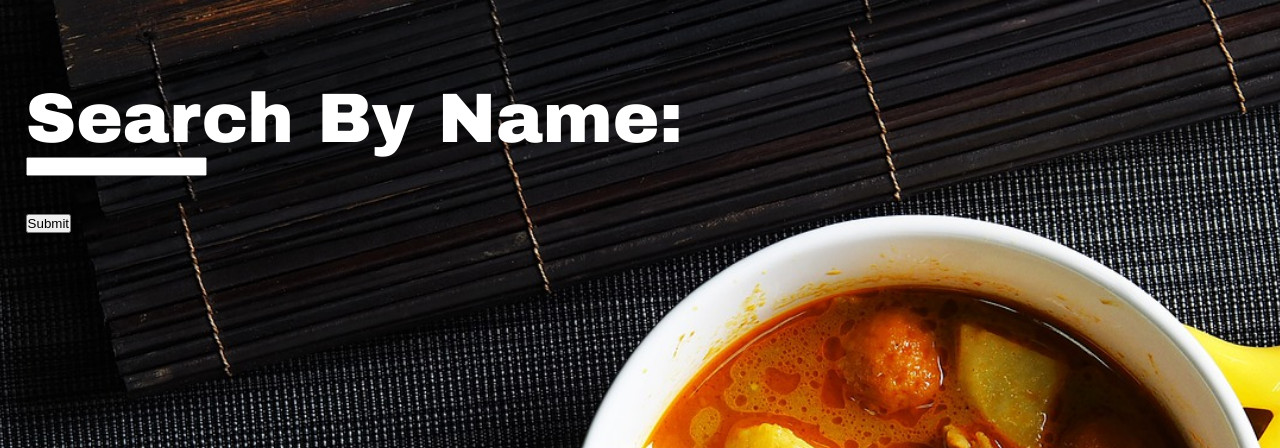
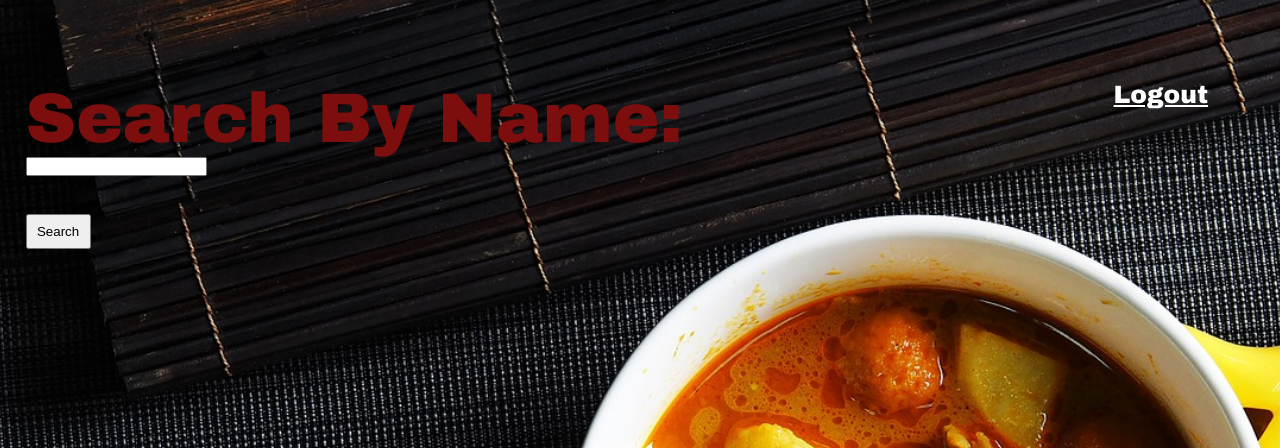
Before and after one commit to kat9897/Seasoning-Shack, a PHP site: page /search.php in a window 1280 px wide. Shown: the top 448 px of the page. Run offline with PHP 8.4, Linux system fonts and the light colour scheme.

Commit message:
Add files via upload

```diff
--- a/search.php
+++ b/search.php
@@ -9,11 +9,20 @@ if(ISSET($_POST['submitButton'])) {
 ?>
 <html>
 <head>
-	<!--<link rel="stylesheet" href="main.css">-->
+	<link rel="stylesheet" href="main.css">
 	<style>
 	*{
 		margin:0;
 		padding: 0;
+	}
+	.rectangle {
+		height: 600;
+		width: 500px;
+		background-color: #555;
+		opacity: 0.8;
+		top: 40%;
+		left: -24%;
+		position: relative;
 	}
 	body {
 		background-image: url('search.jpg');
@@ -22,6 +31,7 @@ if(ISSET($_POST['submitButton'])) {
 		background-attachment: fixed;
 		background-size: cover;
 	}
+
 	.text{
 		color: white;
 		position: absolute;
@@ -42,25 +52,40 @@ if(ISSET($_POST['submitButton'])) {
 		font-size: 15px;
 		top: 20%;
 		left: 20%;
+		position: absolute;
 	}
+	.logout {
+		color:white;
+		font-family:'Arial Black';
+		font-size: 25px;
+		position:absolute;
+		top:8%;
+		left:87%;
+	}
+
 	</style>
 </head>
 <body>
 <div class = "container">
-<!--	<img src = "search.jpg" width = "100px">-->
+	<form method="POST" action="<?php echo $_SERVER['PHP_SELF']; ?>">
+		<a href="logout.php" class="logout"><p name="logout">Logout</p></a>
+	</form>
 	<div class = "text">
-	<h1>Search By Name:</h1>
+	<h1 style="color:rgb(124,15,14)">Search By Name:</h1>
 	<form method="POST" action="<?php echo $_SERVER['PHP_SELF']; ?>">
 		<input type="text" name="search"></br></br>
 		<div class = "button">
-		<input type="submit" name="submitButton"></br></br>
+		<input type="submit" name="submitButton" value="Search" style="width:65px;height: 35px;"></br></br></br></br></br></br></br></br></br></br></br></br></br></br></br></br></br></br></br></br>
 		<div class="recipe">
 		<?php
 			if(ISSET($_POST['submitButton'])) {
 				while($row = mysqli_fetch_array($result)) {
 					if(strpos(strtolower($row['name']), strtolower($search)) !== false) {
-						echo "<h2>" . $row['name'] . "</h2> ".$row['ingredients'] . " </br>". $row['instructions'];
-						echo "</br>Price: " . $row['price'];
+						echo "<div class='rectangle'><h1 style='color:rgb(244,15,14)'>" . $row['name'] .
+						"</h1><h2 style='color:rgb(255,140,14)'>Ingredients</h2></br>".$row['ingredients'] .
+						" </br><h2 style='color:rgb(255,200,14)'>Instructions</h2></br>". $row['instructions'];
+						echo "</br><h2 style='color:rgb(255,255,14)'>Price: " . $row['price'] . "</h2></div>
+						</br></br></br></br>";
 					}
 				}
 			}
```
